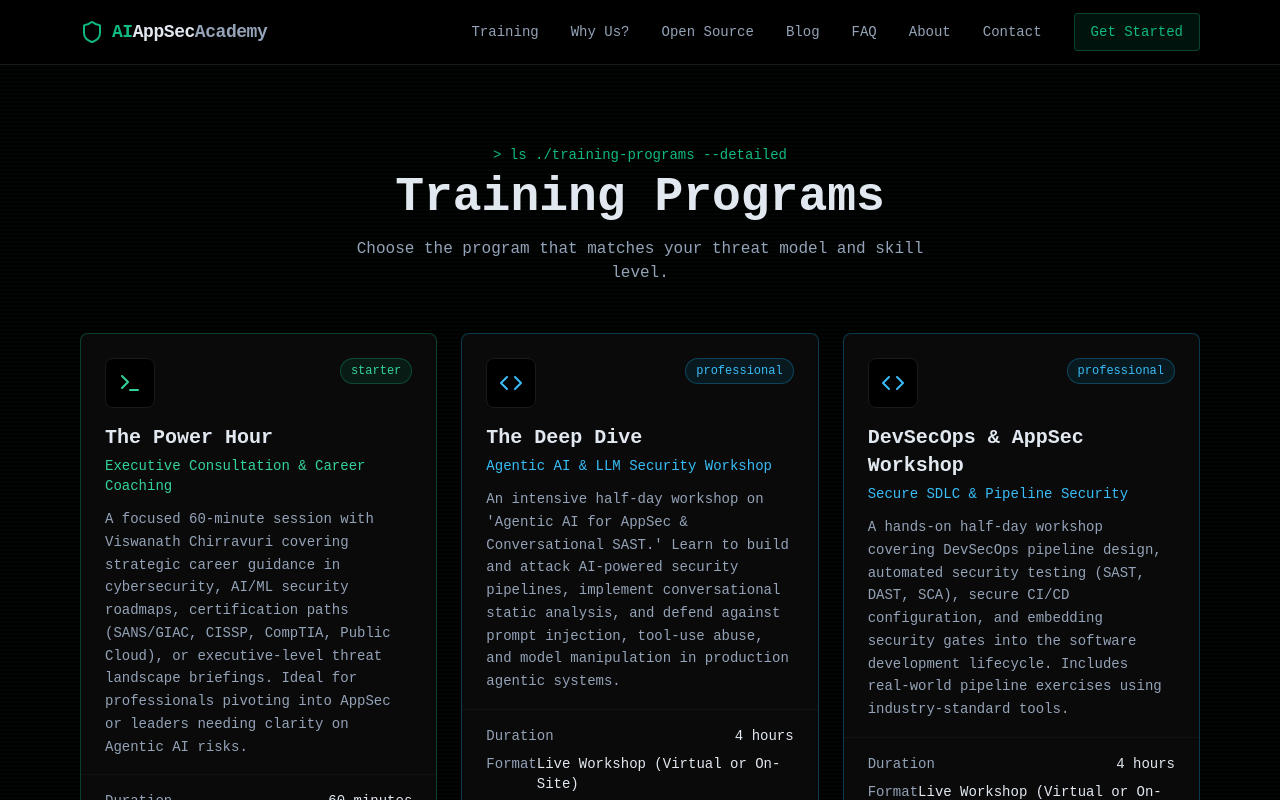
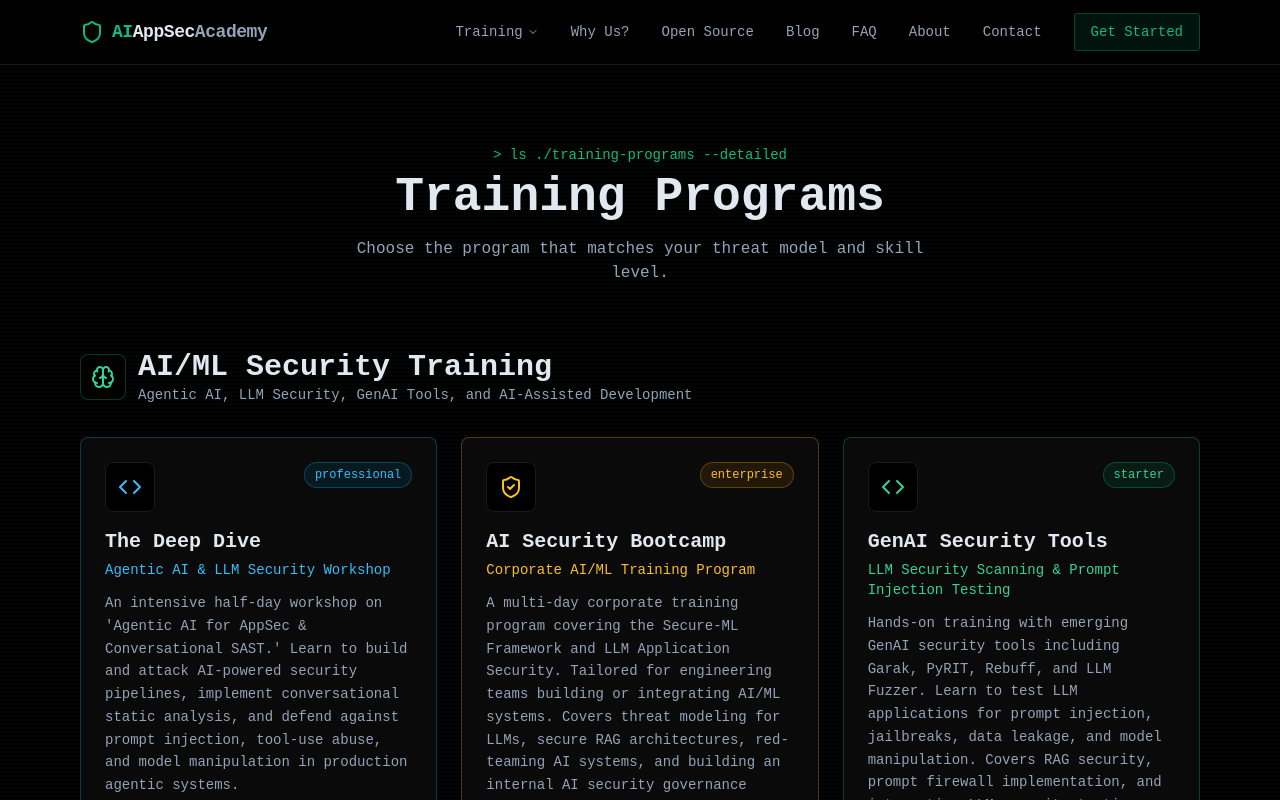
Before and after one commit to chvasu/ai_appsec_academy, a Next.js app: page /courses in a window 1280 px wide. Shown: the top 800 px of the page. Built offline with nearby package versions, Linux system fonts and the light colour scheme.

Commit message:
Add course categorization with AI/ML Security and AppSec sections plus dropdown navigation

```diff
--- a/app/courses/page.tsx
+++ b/app/courses/page.tsx
@@ -1,12 +1,19 @@
 import { getCourses } from "@/lib/db";
 import { CourseCard } from "@/components/CourseCard";
+import { Brain, Shield } from "lucide-react";
 
 export default async function CoursesPage() {
   const courses = await getCourses();
 
+  // Separate courses by category
+  const aiCourses = courses.filter((course) => course.category === "ai");
+  const appSecCourses = courses.filter(
+    (course) => course.category === "appsec" || course.category === "general"
+  );
+
   return (
     <div className="max-w-6xl mx-auto px-4 py-20">
-      <div className="text-center mb-12">
+      <div className="text-center mb-16">
         <p className="text-sm text-cyber-accent font-mono mb-2">
           &gt; ls ./training-programs --detailed
         </p>
@@ -18,11 +25,49 @@ export default async function CoursesPage() {
         </p>
       </div>
 
-      <div className="grid md:grid-cols-3 gap-6">
-        {courses.map((course) => (
-          <CourseCard key={course.id} course={course} />
-        ))}
-      </div>
+      {/* AI/ML Security Courses */}
+      <section id="ai-security" className="mb-20">
+        <div className="flex items-center gap-3 mb-8">
+          <div className="p-2.5 rounded-lg bg-cyber-bg border border-emerald-500/30">
+            <Brain className="w-6 h-6 text-emerald-400" />
+          </div>
+          <div>
+            <h2 className="text-3xl font-bold text-cyber-text">
+              AI/ML Security Training
+            </h2>
+            <p className="text-sm text-cyber-muted">
+              Agentic AI, LLM Security, GenAI Tools, and AI-Assisted Development
+            </p>
+          </div>
+        </div>
+        <div className="grid md:grid-cols-3 gap-6">
+          {aiCourses.map((course) => (
+            <CourseCard key={course.id} course={course} />
+          ))}
+        </div>
+      </section>
+
+      {/* Application Security Courses */}
+      <section id="appsec" className="mb-20">
+        <div className="flex items-center gap-3 mb-8">
+          <div className="p-2.5 rounded-lg bg-cyber-bg border border-sky-500/30">
+            <Shield className="w-6 h-6 text-sky-400" />
+          </div>
+          <div>
+            <h2 className="text-3xl font-bold text-cyber-text">
+              Application Security Training
+            </h2>
+            <p className="text-sm text-cyber-muted">
+              DevSecOps, SAST/SCA/DAST Tools, SBOM, Supply Chain, and Product Security
+            </p>
+          </div>
+        </div>
+        <div className="grid md:grid-cols-3 gap-6">
+          {appSecCourses.map((course) => (
+            <CourseCard key={course.id} course={course} />
+          ))}
+        </div>
+      </section>
     </div>
   );
 }
--- a/app/page.tsx
+++ b/app/page.tsx
@@ -174,16 +174,40 @@ export default async function Home() {
           <h2 className="text-3xl md:text-4xl font-bold text-cyber-text mb-4">
             Training Programs
           </h2>
-          <p className="text-cyber-muted max-w-xl mx-auto">
+          <p className="text-cyber-muted max-w-xl mx-auto mb-8">
             From executive coaching to hands-on technical workshops and
             enterprise bootcamps. Choose the format that fits your mission.
           </p>
+          <div className="flex items-center justify-center gap-4">
+            <a
+              href="/courses#ai-security"
+              className="px-6 py-2 bg-emerald-500/10 border border-emerald-500/30 text-emerald-400 rounded-lg hover:bg-emerald-500/20 transition text-sm font-semibold"
+            >
+              AI/ML Security
+            </a>
+            <a
+              href="/courses#appsec"
+              className="px-6 py-2 bg-sky-500/10 border border-sky-500/30 text-sky-400 rounded-lg hover:bg-sky-500/20 transition text-sm font-semibold"
+            >
+              Application Security
+            </a>
+          </div>
         </div>
 
         <div className="grid md:grid-cols-3 gap-6">
           {courses.map((course) => (
             <CourseCard key={course.id} course={course} />
           ))}
+        </div>
+
+        <div className="text-center mt-10">
+          <a
+            href="/courses"
+            className="inline-flex items-center gap-2 text-sm text-cyber-accent hover:text-cyber-accent-bright transition"
+          >
+            <span>View all courses by category</span>
+            <ArrowRight className="w-4 h-4" />
+          </a>
         </div>
       </section>
 
--- a/components/Navbar.tsx
+++ b/components/Navbar.tsx
@@ -2,10 +2,19 @@
 
 import Link from "next/link";
 import { useState } from "react";
-import { Shield, Menu, X } from "lucide-react";
+import { Shield, Menu, X, ChevronDown, Brain, ShieldCheck } from "lucide-react";
 
 const navLinks = [
-  { href: "/#courses", label: "Training" },
+  {
+    href: "/courses",
+    label: "Training",
+    hasDropdown: true,
+    submenu: [
+      { href: "/courses#ai-security", label: "AI/ML Security", icon: Brain },
+      { href: "/courses#appsec", label: "Application Security", icon: ShieldCheck },
+      { href: "/courses", label: "All Courses" },
+    ]
+  },
   { href: "/why-us", label: "Why Us?" },
   { href: "/open-source", label: "Open Source" },
   { href: "/blog", label: "Blog" },
@@ -16,6 +25,7 @@ const navLinks = [
 
 export function Navbar() {
   const [open, setOpen] = useState(false);
+  const [dropdownOpen, setDropdownOpen] = useState(false);
 
   return (
     <header className="sticky top-0 z-50 bg-cyber-bg/80 backdrop-blur-md border-b border-cyber-border">
@@ -32,6 +42,36 @@ export function Navbar() {
         {/* Desktop */}
         <div className="hidden md:flex items-center gap-8">
           {navLinks.map((link) => (
+            link.hasDropdown ? (
+              <div
+                key={link.href}
+                className="relative"
+                onMouseEnter={() => setDropdownOpen(true)}
+                onMouseLeave={() => setDropdownOpen(false)}
+              >
+                <button
+                  className="flex items-center gap-1 text-sm text-cyber-muted hover:text-cyber-accent transition"
+                >
+                  {link.label}
+                  <ChevronDown className="w-3 h-3" />
+                </button>
+
+                {dropdownOpen && (
+                  <div className="absolute top-full left-0 mt-2 w-56 bg-cyber-surface border border-cyber-border rounded-lg shadow-lg overflow-hidden">
+                    {link.submenu?.map((item) => (
+                      <Link
+                        key={item.href}
+                        href={item.href}
+                        className="flex items-center gap-3 px-4 py-3 text-sm text-cyber-muted hover:bg-cyber-bg hover:text-cyber-accent transition"
+                      >
+                        {item.icon && <item.icon className="w-4 h-4" />}
+                        <span>{item.label}</span>
+                      </Link>
+                    ))}
+                  </div>
+                )}
+              </div>
+            ) : (
               <Link
                 key={link.href}
                 href={link.href}
@@ -39,9 +79,10 @@ export function Navbar() {
               >
                 {link.label}
               </Link>
+            )
           ))}
           <Link
-            href="/#courses"
+            href="/courses"
             className="text-sm px-4 py-2 bg-cyber-accent/10 border border-cyber-accent/30 text-cyber-accent rounded hover:bg-cyber-accent/20 transition"
           >
             Get Started
@@ -63,6 +104,30 @@ export function Navbar() {
         <div className="md:hidden border-t border-cyber-border bg-cyber-bg/95 backdrop-blur-md">
           <div className="px-4 py-4 flex flex-col gap-3">
             {navLinks.map((link) => (
+              link.hasDropdown ? (
+                <div key={link.href}>
+                  <Link
+                    href={link.href}
+                    onClick={() => setOpen(false)}
+                    className="text-sm text-cyber-muted hover:text-cyber-accent transition py-2 block"
+                  >
+                    {link.label}
+                  </Link>
+                  <div className="ml-4 mt-2 space-y-2">
+                    {link.submenu?.map((item) => (
+                      <Link
+                        key={item.href}
+                        href={item.href}
+                        onClick={() => setOpen(false)}
+                        className="flex items-center gap-2 text-xs text-cyber-muted hover:text-cyber-accent transition py-2"
+                      >
+                        {item.icon && <item.icon className="w-3 h-3" />}
+                        <span>{item.label}</span>
+                      </Link>
+                    ))}
+                  </div>
+                </div>
+              ) : (
                 <Link
                   key={link.href}
                   href={link.href}
@@ -71,6 +136,7 @@ export function Navbar() {
                 >
                   {link.label}
                 </Link>
+              )
             ))}
           </div>
         </div>
```
Lines whose indentation alone changed are shown as unchanged.
